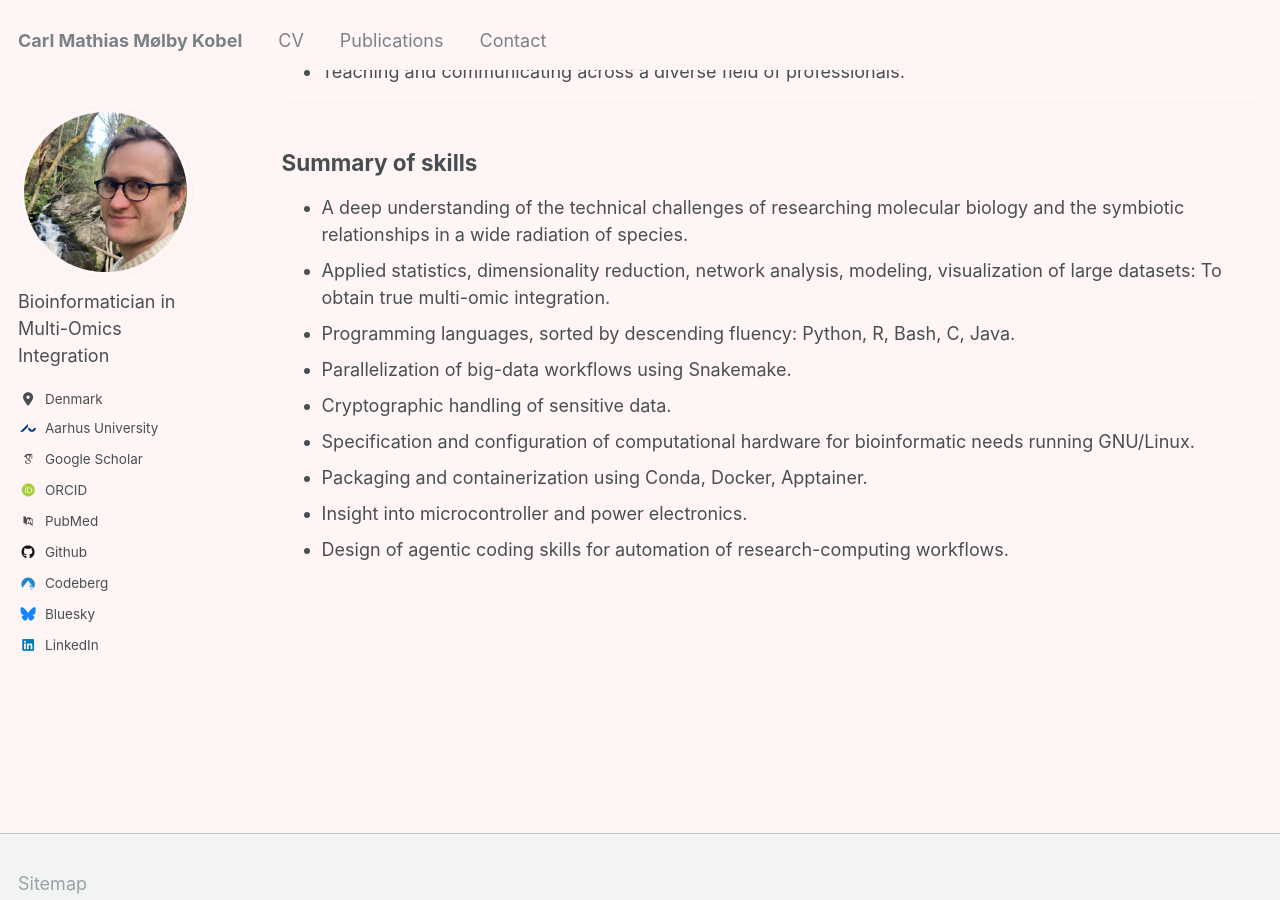
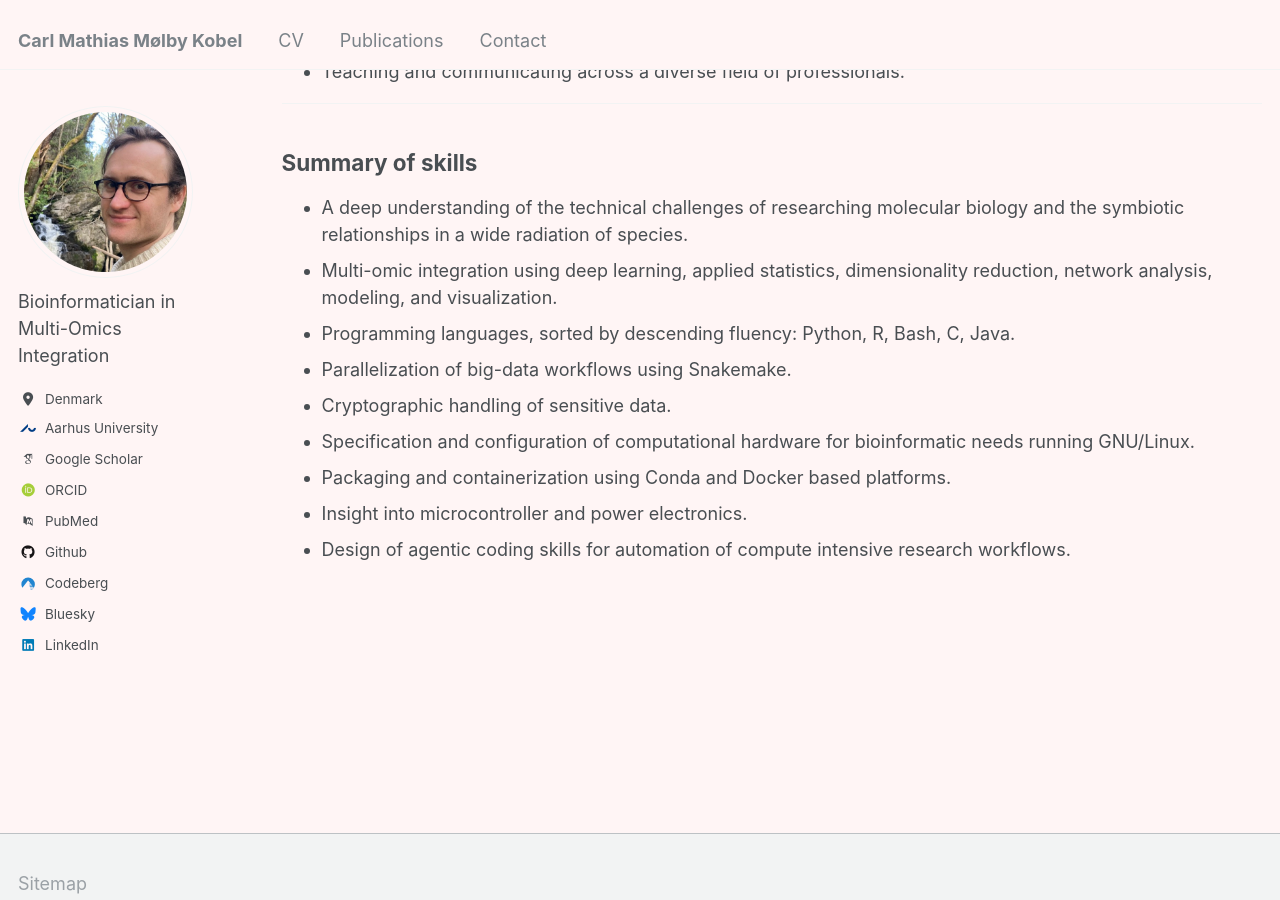
Before and after one commit to cmkobel/cmkobel.github.io, a Jekyll site: the page built from _pages/cv.md, in a window 1280 px wide and 900 px high, scrolled down 2815 px. Built offline with Jekyll 4.4.1, drawn with Linux system fonts in a browser that asks for light colours; some web fonts are replaced.

Commit message:
Refine skills summary in CV

```diff
--- a/_pages/cv.md
+++ b/_pages/cv.md
@@ -98,11 +98,11 @@ redirect_from:
 
 ## Summary of skills
   - A deep understanding of the technical challenges of researching molecular biology and the symbiotic relationships in a wide radiation of species.
-  - Applied statistics, dimensionality reduction, network analysis, modeling, visualization of large datasets: To obtain true multi-omic integration.
+  - Multi-omic integration using deep learning, applied statistics, dimensionality reduction, network analysis, modeling, and visualization.
   - Programming languages, sorted by descending fluency: Python, R, Bash, C, Java.
   - Parallelization of big-data workflows using Snakemake.
   - Cryptographic handling of sensitive data.
   - Specification and configuration of computational hardware for bioinformatic needs running GNU/Linux.
-  - Packaging and containerization using Conda, Docker, Apptainer.
+  - Packaging and containerization using Conda and Docker based platforms.
   - Insight into microcontroller and power electronics.
-  - Design of agentic coding skills for automation of research-computing workflows.
+  - Design of agentic coding skills for automation of compute intensive research workflows.
```
